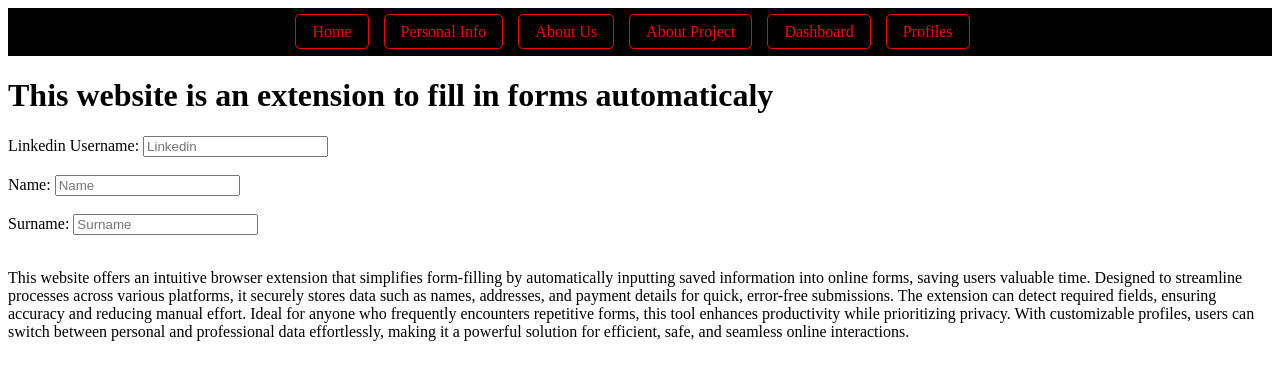
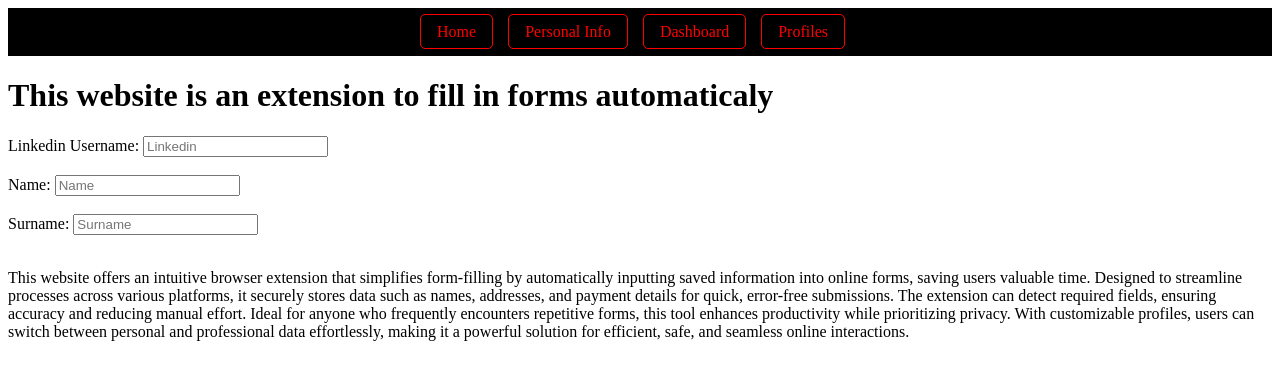
Before and after one commit to ZakirAghakishiyev/WM1-Project1-Group-10, a plain HTML site: page index.html in a window 1280 px wide. Drawn offline with Linux system fonts and the light colour scheme.

Commit message:
index.html

```diff
--- a/index.html
+++ b/index.html
@@ -9,11 +9,9 @@
 
     <div class="nav">
         <ul>
-            <li><a href="">Home</a></li>
+            <li><a href="index.html">Home</a></li>
             <li><a href="">Personal Info</a></li>
-            <li><a href="">About Us</a></li>
-            <li><a href="">About Project</a></li>
-            <li><a href="">Dashboard</a></li>
+            <li><a href="dashboard.html">Dashboard</a></li>
             <li><a href="">Profiles</a></li>
         </ul>
     </div>
```
